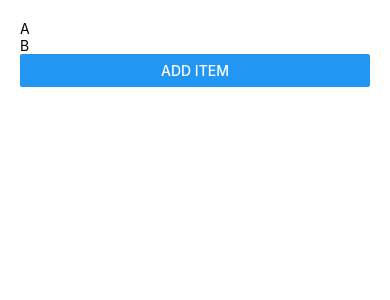
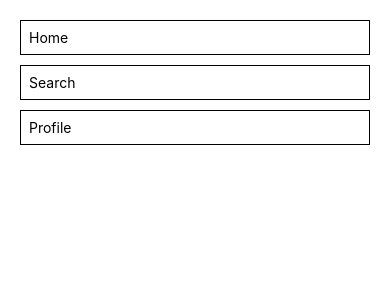
Before and after one commit to nileshborate/react_native, a React Native app in the folder firstappnative/: screen / in a window 390 px wide. Shown: the top 300 px of the page. Built offline with nearby package versions, Linux system fonts and the light colour scheme.

Commit message:
List selectable - active when select

```diff
--- a/firstappnative/App.tsx
+++ b/firstappnative/App.tsx
@@ -1,17 +1,26 @@
 import { useState } from 'react';
-import { Button, StyleSheet, Text, View } from 'react-native';
+import { Button, Pressable, StyleSheet, Text, View } from 'react-native';
 
 function App() {
-  const [items, setItems] = useState(['A', 'B']);
+  const [active, setActive] = useState(null);
+  const items = ['Home', 'Search', 'Profile'];
   return (
-    <View style={{ padding: 20 }}>
+    <View style={{ padding: 20, gap: 10 }}>
       {items.map((item, index) => (
-        <Text key={index}>{item}</Text>
+        <Pressable key={index} onPress={() => setActive(item)}>
+          <Text
+            key={index}
+            style={{
+              padding: 8,
+              borderWidth: 1,
+              borderColor: active === item ? 'red' : 'black',
+              backgroundColor: active === item ? 'red' : 'white',
+            }}
+          >
+            {item}
+          </Text>
+        </Pressable>
       ))}
-      <Button
-        onPress={() => setItems([...items, `X${items.length + 1}`])}
-        title="Add Item"
-      />
     </View>
   );
 }
```
